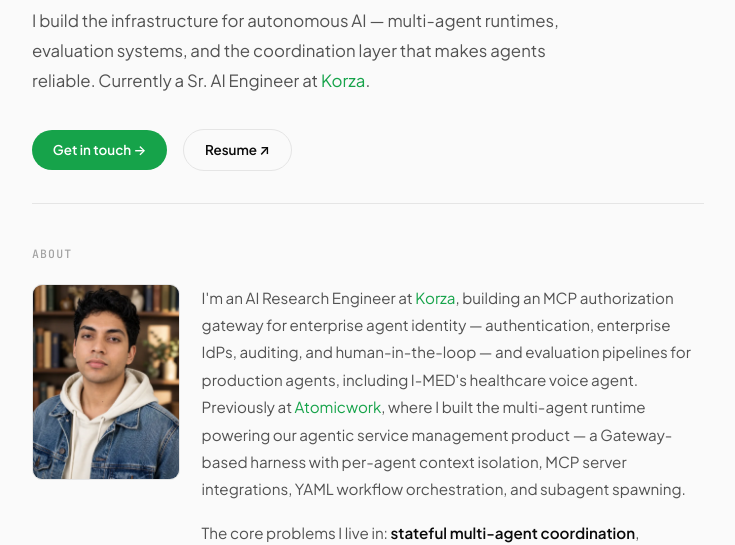
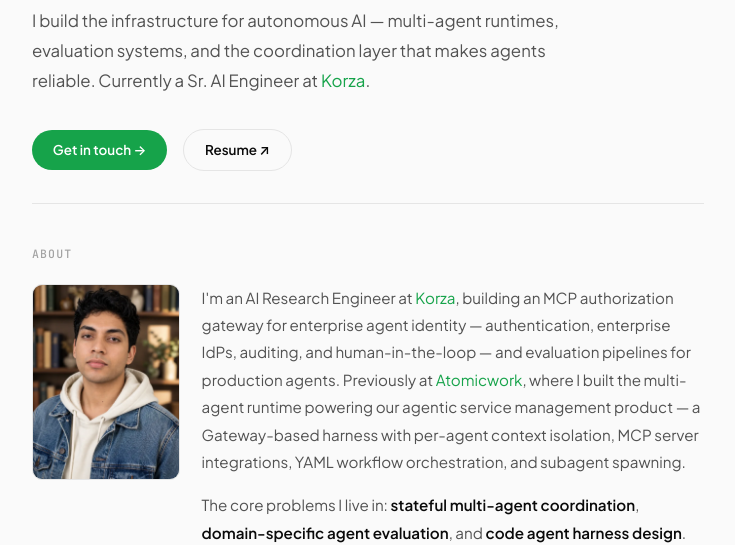
Before and after one commit to vermatushar/vermatushar.github.io, a plain HTML site: page index.html in a window 1280 px wide. Shown: the part 259-804 px from the top of the page, without its empty margins (272-1007 px from the left). Drawn offline with nearby package versions, Linux system fonts and the light colour scheme.

Commit message:
Drop the I-MED clause from the About opener.
The sentence now ends at evaluation pipelines for production agents.

Co-authored-by: Tushar Verma <vermatushar@users.noreply.github.com>

```diff
--- a/index.html
+++ b/index.html
@@ -80,7 +80,7 @@
             <img class="about-photo" src="images/tushar.jpg" width="600" height="796" alt="Portrait of Tushar Verma, wearing a denim jacket and cream hoodie, in front of bookshelves">
           </picture>
           <div class="section-body">
-            <p>I'm an AI Research Engineer at <a href="https://www.korza.com" target="_blank" rel="noopener">Korza</a>, building an MCP authorization gateway for enterprise agent identity — authentication, enterprise IdPs, auditing, and human-in-the-loop — and evaluation pipelines for production agents, including I-MED's healthcare voice agent. Previously at <a href="https://www.atomicwork.com" target="_blank" rel="noopener">Atomicwork</a>, where I built the multi-agent runtime powering our agentic service management product — a Gateway-based harness with per-agent context isolation, MCP server integrations, YAML workflow orchestration, and subagent spawning.</p>
+            <p>I'm an AI Research Engineer at <a href="https://www.korza.com" target="_blank" rel="noopener">Korza</a>, building an MCP authorization gateway for enterprise agent identity — authentication, enterprise IdPs, auditing, and human-in-the-loop — and evaluation pipelines for production agents. Previously at <a href="https://www.atomicwork.com" target="_blank" rel="noopener">Atomicwork</a>, where I built the multi-agent runtime powering our agentic service management product — a Gateway-based harness with per-agent context isolation, MCP server integrations, YAML workflow orchestration, and subagent spawning.</p>
             <p>The core problems I live in: <strong>stateful multi-agent coordination</strong>, <strong>domain-specific agent evaluation</strong>, and <strong>code agent harness design</strong>. Before Atomicwork, I was at <strong>SuperAGI Research</strong> building autonomous coding agents (<a href="https://github.com/TransformerOptimus/SuperCoder" target="_blank" rel="noopener">SuperCoder 2.0</a> — #1 open-source on SWE-Bench), cognitive GUI automation (<a href="https://github.com/TransformerOptimus/AutoNode" target="_blank" rel="noopener">AUTONODE</a>), and multi-agent orchestration frameworks.</p>
             <p>I studied ECE at <strong>Netaji Subhas University of Technology</strong> (Delhi), graduating with dual minors in ML and Signal Processing, ranked 3rd in my department. I've also done research stints at <strong>ISRO</strong> and <strong>NTNU Norway</strong>.</p>
             <p>Outside of work, I write — poetry, prose, and the occasional piece on things that aren't code.</p>
```
